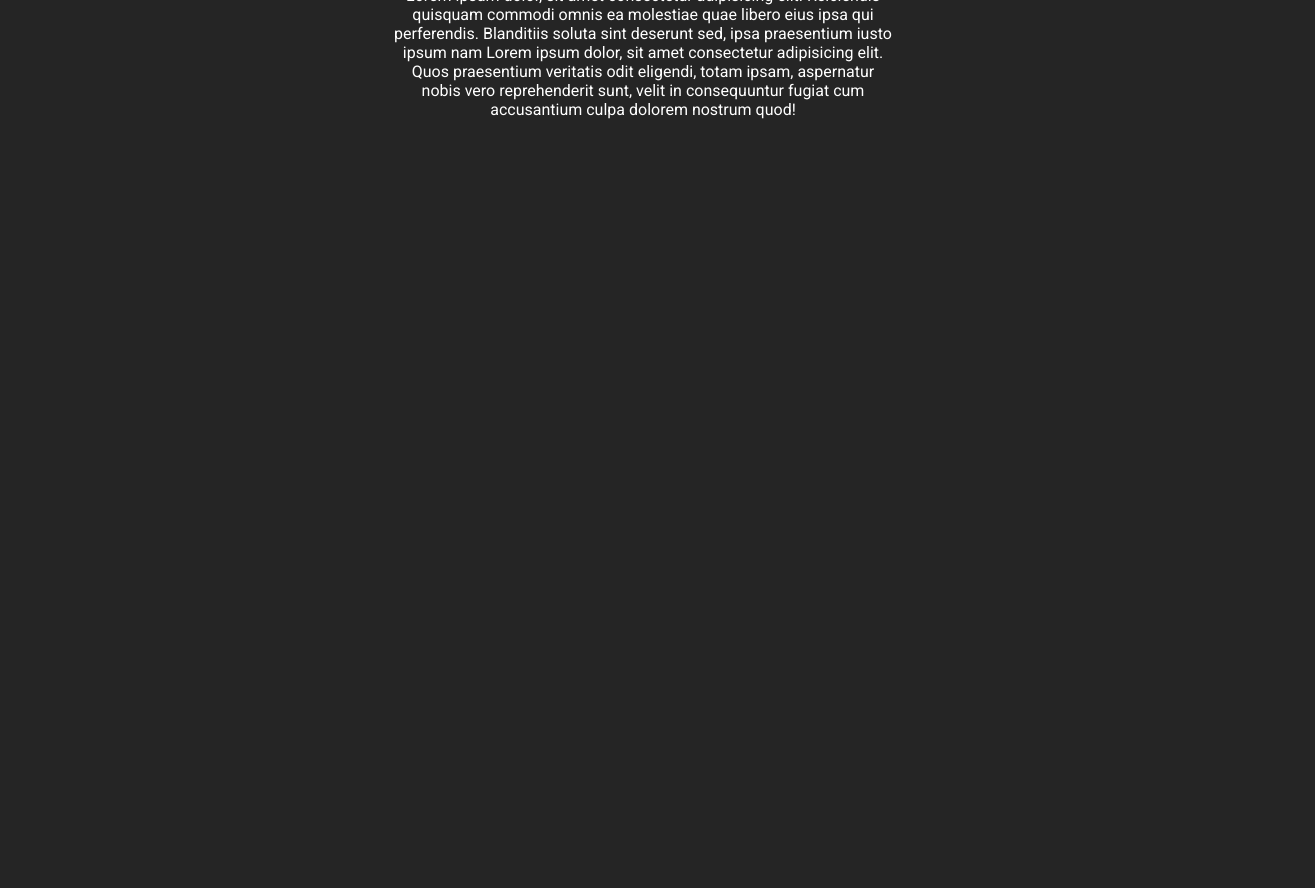
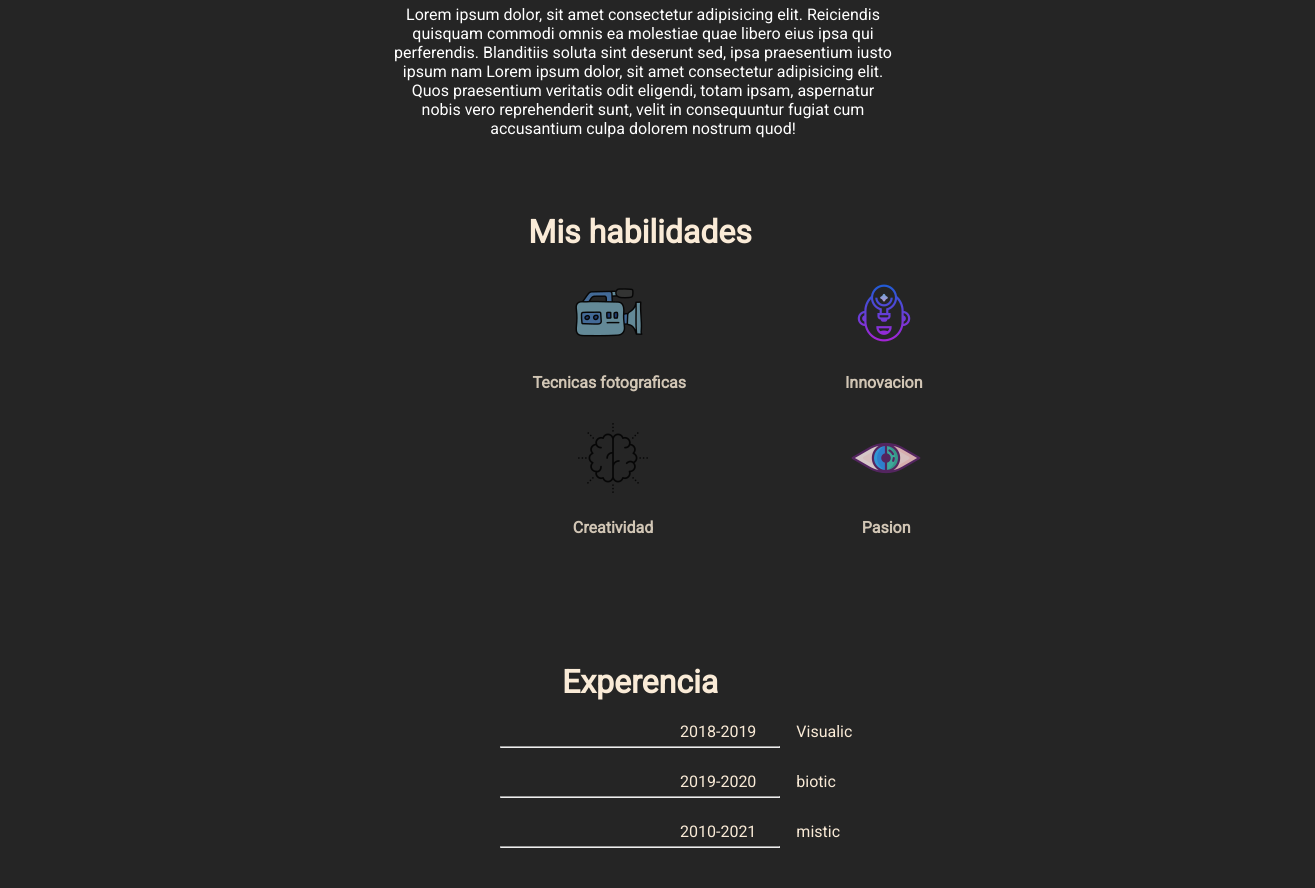
Before and after one commit to HDER7/Taller, a plain HTML site: page index.html in a window 1280 px wide. Shown: the part 599-1487 px from the top of the page, 1315 px wide, since content can reach past the window. Before the commit the page ends 800 px from the top, so only its background shows below. Drawn offline with Linux system fonts and the light colour scheme.

Commit message:
El trabajo ha finalizado

```diff
--- a/CSS/style.css
+++ b/CSS/style.css
@@ -56,10 +56,7 @@ nav a:hover {
     width: 500px;
     padding-left: calc(50% - 247px);
 }
-
-
 .Iconos{
-
     justify-content: center;
     display: flex;
     gap: 22px;
@@ -72,3 +69,74 @@ nav a:hover {
     width: 500px;
     padding-left: calc(50% - 247px);
 }
+
+
+.Habilidades{
+    text-align: center;
+    width: 1300px;
+    height: 140px;
+    margin: 0px 10px 5px 5px  ;
+    display: inline-block;
+    border-width: 5px;
+    opacity: 0.9;
+  }
+
+  .Habilidades2{
+    text-align: center;
+    margin: 5px 5px 5px 150px  ;
+
+    height: 140px;
+
+    display: inline-block;
+
+    border-width: 5px;
+
+
+
+    opacity: 0.9;
+  }
+  .Habilidades3{
+    text-align: center;
+
+    width: 1300px;
+    height: 140px;
+    margin: 0px 10px 5px 5px  ;
+    display: inline-block;
+
+    border-width: 5px;
+
+
+
+    opacity: 0.9;
+  }
+  .Habilidades4{
+    text-align: center;
+    margin: 5px 5px 5px 189px  ;
+
+    height: 140px;
+
+    display: inline-block;
+
+    border-width: 5px;
+
+
+
+    opacity: 0.9;
+  }
+  .center{
+
+    text-align: center;
+
+  }
+  ul{
+    display: flex;
+    margin: 0px 10px 5px 600px  ;
+  }
+  hr{
+    margin: 5px 500px 5px 500px  ;
+  }
+
+footer{
+    margin-top: 100px;
+    margin-bottom: 40px;
+}
--- a/index.html
+++ b/index.html
@@ -12,9 +12,9 @@
     <nav id="nav">
         <div id="links">
             <a href="#Home">Inicio</a>
-            <a href="#Sobre_mi">Sobre mi</a>
-            <a href="#">Mis habilidades</a>
-            <a href="#">Experencia</a>
+            <a href="#Sobre_mi">Acerca de mi</a>
+            <a href="#Habilidades">Mis habilidades</a>
+            <a href="#exp">Experencia</a>
         </div>
     </nav>
     <div class="Home" id="Home">
@@ -27,6 +27,7 @@
             <a href="https://twitter.com/login" target="_blank"> <img src="IMG/Twitter.png" width="30px" height="30px" alt=""> </a>
         </div>
     </div>
+    <br>
     <div class="Sobre_mi" id="Sobre_mi">
         <h1>Acerca de mi</h1>
         <p>Lorem ipsum dolor, sit amet consectetur adipisicing elit.
@@ -37,6 +38,57 @@
             velit in consequuntur fugiat cum accusantium culpa dolorem nostrum quod!
         </p>
     </div>
+</div>
+<br><br>
+<center><h1 id="hab">Mis habilidades</h1></center>
+
+<div class="Habilidades" id="Habilidades">
+    <div class="Habilidades2">
+        <img src="IMG/camara.3.png" alt="" >
+
+        <h4>Tecnicas fotograficas</h4>
+    </div>
+    <div class="Habilidades2">
+        <img src="IMG/innovacion.png" alt="">
+        <h4>Innovacion</h4>
+    </div>
+
+
+</div>
+<div class="Habilidades3">
+    <div class="Habilidades4">
+        <img src="IMG/creatividad.png" alt="" >
+
+        <h4>Creatividad</h4>
+    </div>
+    <div class="Habilidades4">
+        <img src="IMG/perspectiva.png" alt="">
+        <h4>Pasion</h4>
+    </div>
+    <br>
+</div>
+<footer>
+    <center><h1>Experencia</h1></center>
+    <div class="center" id="exp">
+    <ul>
+        <ol>2018-2019</ol>
+        <ol>Visualic</ol>
+    </ul>
+<hr>
+<br>
+<ul>
+    <ol>2019-2020</ol>
+    <ol>biotic</ol>
+</ul>
+<hr>
+<br>
+<ul>
+    <ol>2010-2021</ol>
+    <ol>mistic</ol>
+</ul>
+<hr>
+</div>
+</footer>
     <script src="JS/script.js"></script>
 </body>
 </html>
```
Also changed, not shown: IMG/camara.1.png (added), IMG/camara.3.png (added), IMG/camara.png (added), IMG/creatividad.png (added), IMG/innovacion.png (added), IMG/perspectiva.png (added). Lines whose indentation alone changed are shown as unchanged.
